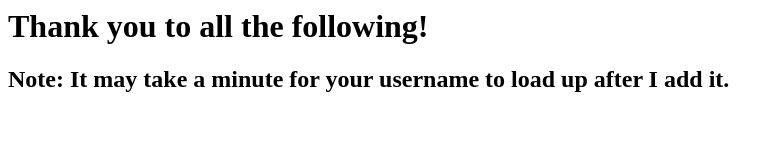
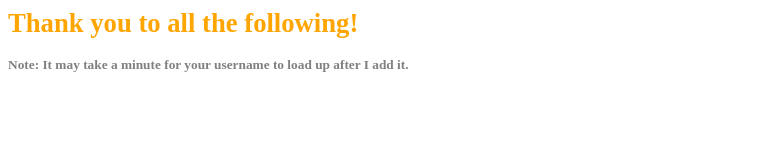
Before and after one commit to BaguetteFrogFox/BaguetteFrogFox.github.io, a plain HTML site: page index.html in a window 1280 px wide. Shown: the whole page, without its empty margins (0-784 px from the left). Drawn offline with Linux system fonts and the light colour scheme.

Commit message:
Update style.css

```diff
--- a/style.css
+++ b/style.css
@@ -1,4 +1,9 @@
-title {
+h1 {
 color: orange;
-font-size: 20px;
+font-size: 20pt;
 }
+
+h2 {
+color: grey;
+font-size: 10pt;
+}
```
